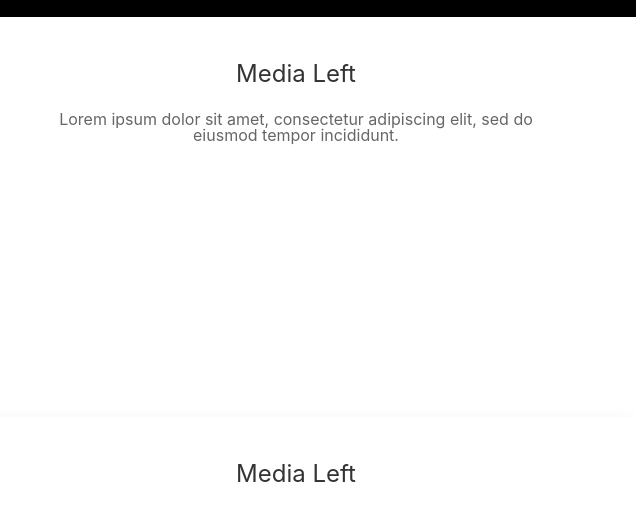
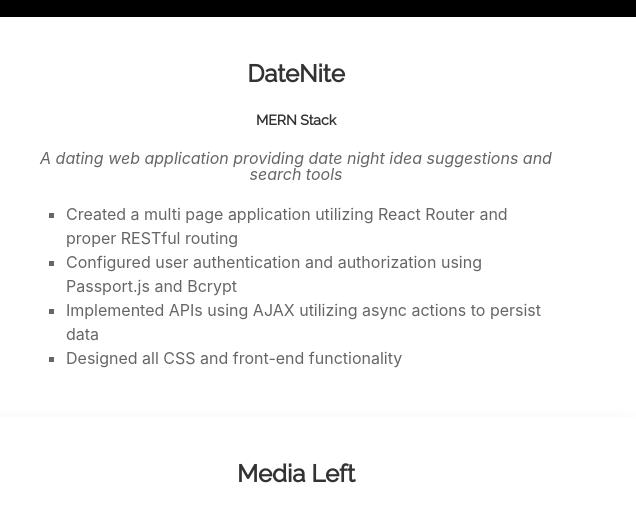
Before and after one commit to kelseytobin/Bootstrap-Portfolio, a plain HTML site: page index.html in a window 1280 px wide. Shown: the part 1626-2134 px from the top of the page, 644-1280 px from the left. Drawn offline with nearby package versions, Linux system fonts and the light colour scheme.

Commit message:
project description layout added

```diff
--- a/assets/css/style.css
+++ b/assets/css/style.css
@@ -98,6 +98,11 @@ body {
     margin-bottom: 0px;
 }
 
+.uk-card-title {
+    font-weight: bolder;
+    font-family: 'Raleway', sans-serif;
+}
+
 span, #livesite {
     color: whitesmoke;
     font-family: 'Raleway', sans-serif;
@@ -113,6 +118,19 @@ h4, h5, h6 {
     font-family: 'Raleway', sans-serif;
     font-weight: bolder;
 }
+
+.project-description {
+    font-style: italic;
+}
+
+li {
+    display: list-item;
+    line-height: 1.5em;
+}
+
+ul {
+    list-style-type: square;
+  }
 
 #get-in-touch {
     font-size: 30px;
--- a/index.html
+++ b/index.html
@@ -113,9 +113,23 @@
                         </div>
                         <div>
                             <div class="uk-card-body">
-                                <h3 class="uk-card-title">Media Left</h3>
-                                <p>Lorem ipsum dolor sit amet, consectetur adipiscing elit, sed do eiusmod tempor
-                                    incididunt.</p>
+                                <h3 class="uk-card-title">DateNite</h3>
+                                <h6>MERN Stack</h6>
+                                <p class="project-description">A dating web application providing date night idea suggestions and search tools</p>
+                                <ul>
+                                    <li class="uk-text-left">
+                                        Created a multi page application utilizing React Router and proper RESTful routing
+                                    </li>
+                                    <li class="uk-text-left">
+                                        Configured user authentication and authorization using Passport.js and Bcrypt
+                                    </li>
+                                    <li class="uk-text-left">
+                                        Implemented APIs using AJAX utilizing async actions to persist data
+                                    </li>
+                                    <li class="uk-text-left">
+                                        Designed all CSS and front-end functionality
+                                    </li>
+                                </ul>
                             </div>
                         </div>
                     </div>
```
